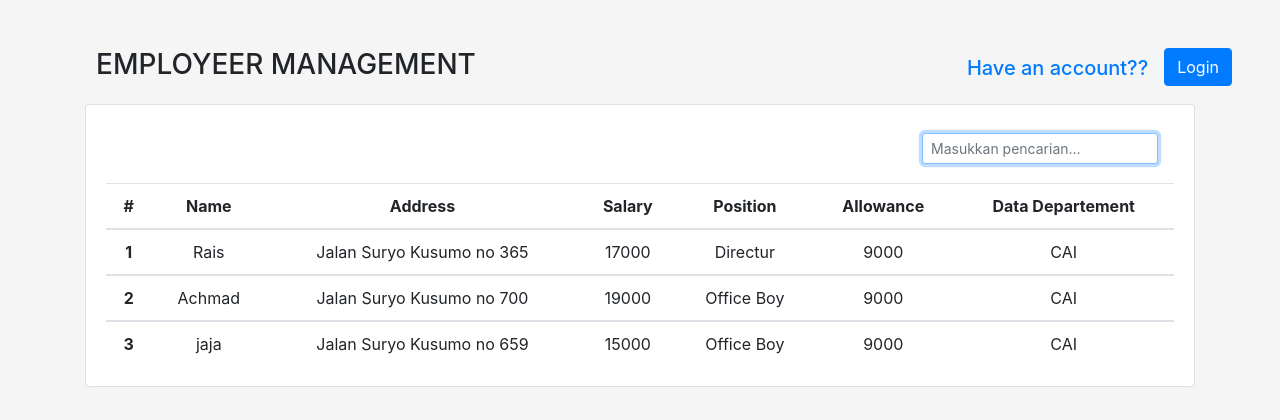
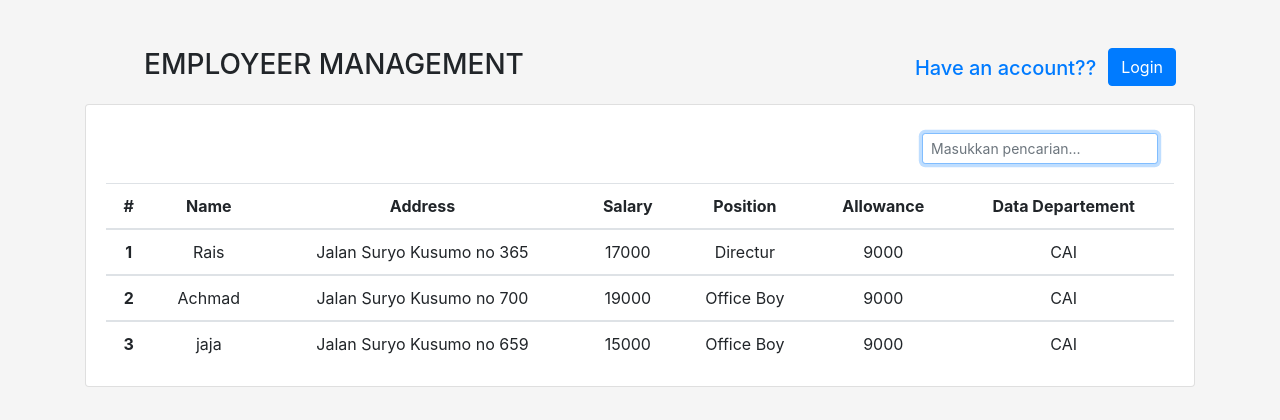
Before and after one commit to NurAchmadShafy/list_data, a PHP site: page / in a window 1280 px wide. Shown: the top 420 px of the page. Run offline with PHP 8.4, Linux system fonts and the light colour scheme; data comes from the database, SQL or seed files in the repository.

Commit message:
idk
im still stuck at frontend

```diff
--- a/Employee-Management/index.php
+++ b/Employee-Management/index.php
@@ -31,16 +31,16 @@
 
 <body>
 
-    <div class="pt-5">
+    <div class="pt-5 mx-sm-5">
       <div class="float-left ml-5 pl-5">
           <h3>EMPLOYEER MANAGEMENT</h3>
       </div>
-      <div class="text-center float-right pr-5">
+      <div class="text-center float-right pr-5 mx-sm-2 ">
         <form method="POST">
             <input type="submit" name="login" class="btn btn-primary" value="Login">
         </form>
       </div>
-      <div class="text-center float-right pr-3 pt-2">
+      <div class="text-center float-right pr-1 pt-2">
         <h5 class="float-right text-primary">Have an account??</h5>
       </div>
     </div>
```
